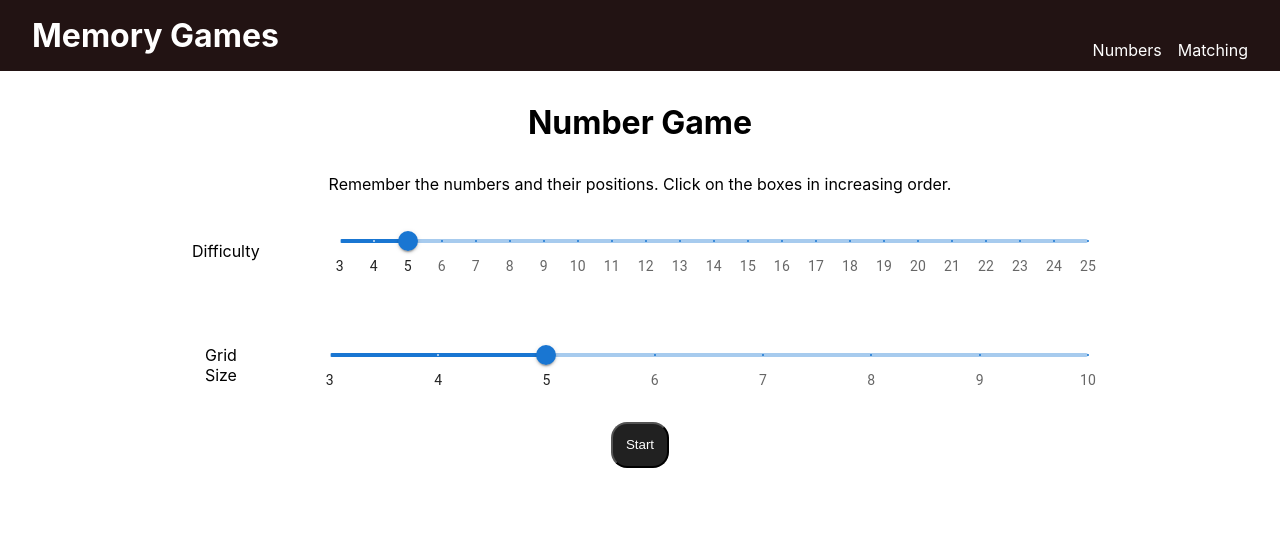
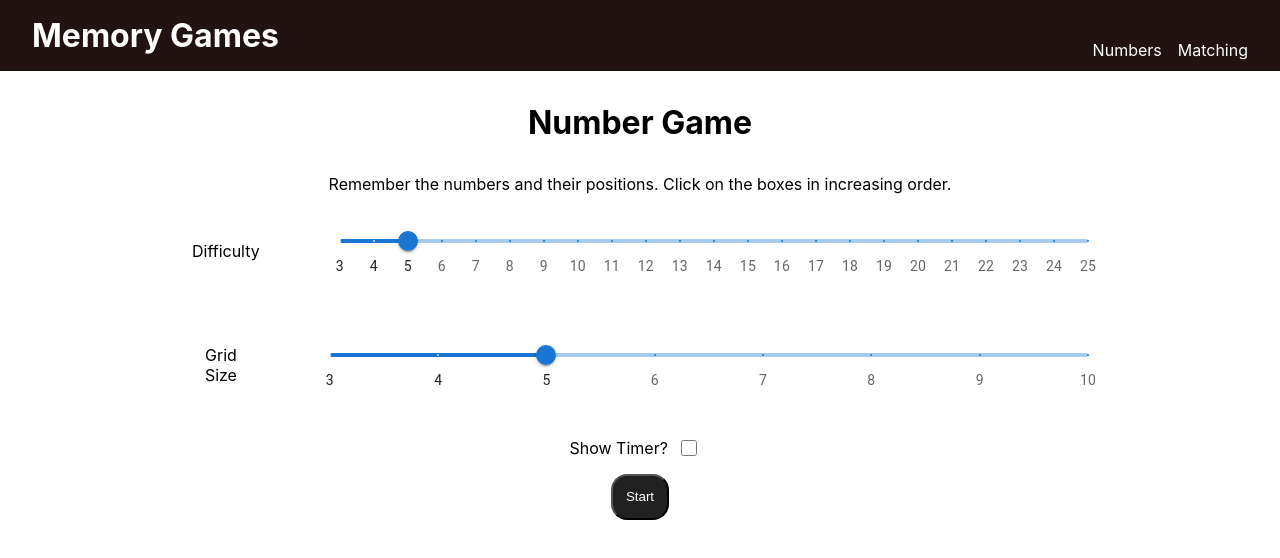
Before and after one commit to Wubaboo/memory-games, a React (Create React App) app: page /numbers in a window 1280 px wide. Shown: the top 558 px of the page. Built offline with nearby package versions, Linux system fonts and the light colour scheme.

Commit message:
add timer and options to games

```diff
--- a/src/components/matchingGame/matchingGame.jsx
+++ b/src/components/matchingGame/matchingGame.jsx
@@ -146,7 +146,7 @@ export default function MatchingGame(props) {
           ></MatchingCell>
         ))}
       </div>
-      <Timer paused={win} active={true} visible={win || showTimer}></Timer>
+      <Timer paused={win} visible={showTimer}></Timer>
       {win !== undefined ? (
         <>
         <div style={{fontSize: '1.5rem'}}>{mistakes > 0 ? `Mistakes: ${mistakes}` : "A Perfect Game!"}</div>
--- a/src/components/matchingGame/matchingSettings.jsx
+++ b/src/components/matchingGame/matchingSettings.jsx
@@ -7,9 +7,6 @@ export default function MatchingSettings(props) {
     setGridSize(e.target.value);
   }
 
-  function handleShowTimer() {
-    setShowTimer(!showTimer)
-  }
   return (
     <div className="settings">
       <p>Remember and match the pairs of images.</p>
@@ -29,7 +26,7 @@ export default function MatchingSettings(props) {
       </div>
       <div className="show-timer-row">
       <label htmlFor="showTimer">Show Timer?</label>
-      <input id="showTimer" type="checkbox" className="checkbox" value={showTimer} onClick={handleShowTimer}></input>
+      <input id="showTimer" type="checkbox" className="checkbox" checked={showTimer} onChange={e => (setShowTimer(e.target.checked))}></input>
       </div>
       <button className="start-button" onClick={handleStartGame}>
         Start
--- a/src/components/numbersGame/numberGame.jsx
+++ b/src/components/numbersGame/numberGame.jsx
@@ -1,20 +1,17 @@
 import { useState } from "react";
 import NumberCell from "./numberCell";
+import Timer from "../timer"
 
 export default function NumberGame(props) {
   const [nextValue, setNextValue] = useState(1);
   const [playing, setPlaying] = useState(false);
   const [win, setWin] = useState(undefined);
-  const { gridSize, grid, difficulty, setStartGame } = props;
+  const { gridSize, grid, difficulty, setStartGame, showTimer} = props;
 
   const gameStyling = {
     gridTemplateColumns: `repeat(${gridSize}, 1fr)`,
     display: "grid",
     gridGap: "1.5em",
-    // rowGap: "1.5em",
-    // columnGap: "1.5em",
-    // width: `${4.5 * gridSize}em`,
-    // height: `${4.5 * gridSize}em`,
   };
 
   function handleNewGame() {
@@ -43,6 +40,9 @@ export default function NumberGame(props) {
           ));
         })}
       </div>
+      <div>
+      </div>
+      <Timer paused={win !== undefined} visible={showTimer}></Timer>
       {win !== undefined ? (
         <button className="new-game-button" onClick={handleNewGame}>
           New Game
--- a/src/components/numbersGame/numberSettings.jsx
+++ b/src/components/numbersGame/numberSettings.jsx
@@ -1,7 +1,7 @@
 import { Slider } from "@mui/material";
 import { getSliderMarks } from "../../utils/settingsUtils";
 export default function NumberSettings(props) {
-  const { gridSize, difficulty, setGridSize, setDifficulty, handleStartGame } =
+  const { gridSize, difficulty, setGridSize, setDifficulty, handleStartGame, showTimer, setShowTimer } =
     props;
 
   function handleGridSize(e) {
@@ -10,6 +10,7 @@ export default function NumberSettings(props) {
     }
     setGridSize(e.target.value);
   }
+
   return (
     <div className="settings">
       <p>
@@ -44,6 +45,10 @@ export default function NumberSettings(props) {
           onChange={handleGridSize}
         ></Slider>
       </div>
+      <div className="show-timer-row">
+      <label htmlFor="showTimer">Show Timer?</label>
+      <input id="showTimer" type="checkbox" className="checkbox" checked={showTimer} onChange={e => {setShowTimer(e.target.checked)}}></input>
+      </div>
       <button className="start-button" onClick={handleStartGame}>
         Start
       </button>
--- a/src/components/numbersGame/numbersHome.jsx
+++ b/src/components/numbersGame/numbersHome.jsx
@@ -9,6 +9,7 @@ export default function NumberGameHome() {
   const [difficulty, setDifficulty] = useState(5);
   const [gridSize, setGridSize] = useState(5);
   const [startGame, setStartGame] = useState(false);
+  const [showTimer, setShowTimer] = useState(false);
 
   // Create a new `size` * `size` grid with `difficulty` numbers filled in random cells
   function getNewGrid(size) {
@@ -47,14 +48,18 @@ export default function NumberGameHome() {
           setGridSize={setGridSize}
           gridSize={gridSize}
           difficulty={difficulty}
+          showTimer={showTimer}
+          setShowTimer={setShowTimer}
         ></NumberSettings>
       )}
+
       {startGame && (
         <NumberGame
           grid={numbers}
           gridSize={gridSize}
           difficulty={difficulty}
           setStartGame={setStartGame}
+          showTimer={showTimer}
         ></NumberGame>
       )}
     </div>
--- a/src/components/timer.jsx
+++ b/src/components/timer.jsx
@@ -1,10 +1,10 @@
 import { useEffect, useState } from "react";
 
-export default function Timer({paused, active, visible}) {
+export default function Timer({paused, visible}) {
     const [time, setTime] = useState(0);
     useEffect(()=> {
         let interval = null;
-        if (active && !paused) {
+        if (!paused) {
             interval = setInterval(() => {
                 setTime(prev => prev + 10)
             }, 10)
@@ -14,12 +14,11 @@ export default function Timer({paused, active, visible}) {
         return () => {clearInterval(interval)}
     })
     function formatTime(ms) {
-        return new Date(time).toISOString().slice(14, -1)
-
+        return new Date(time).toISOString().slice(14, -1);
     }
     return (
         <div className="timer">
-        {visible ? formatTime(time) : null}
+        {(paused || visible) ? formatTime(time) : null}
         </div>
     )
 }
--- a/src/styles/numbers.css
+++ b/src/styles/numbers.css
@@ -94,3 +94,18 @@
   background-color: rgb(33, 33, 33);
   color: white;
 }
+
+
+.checkbox {
+  margin: 0 1em;
+  width: 1rem;
+  height: 1rem;
+}
+
+.show-timer-row {
+  margin: 1rem 0;
+  display: flex;
+  flex-direction: row;
+  align-items: center;
+  justify-content: center;
+}
```
